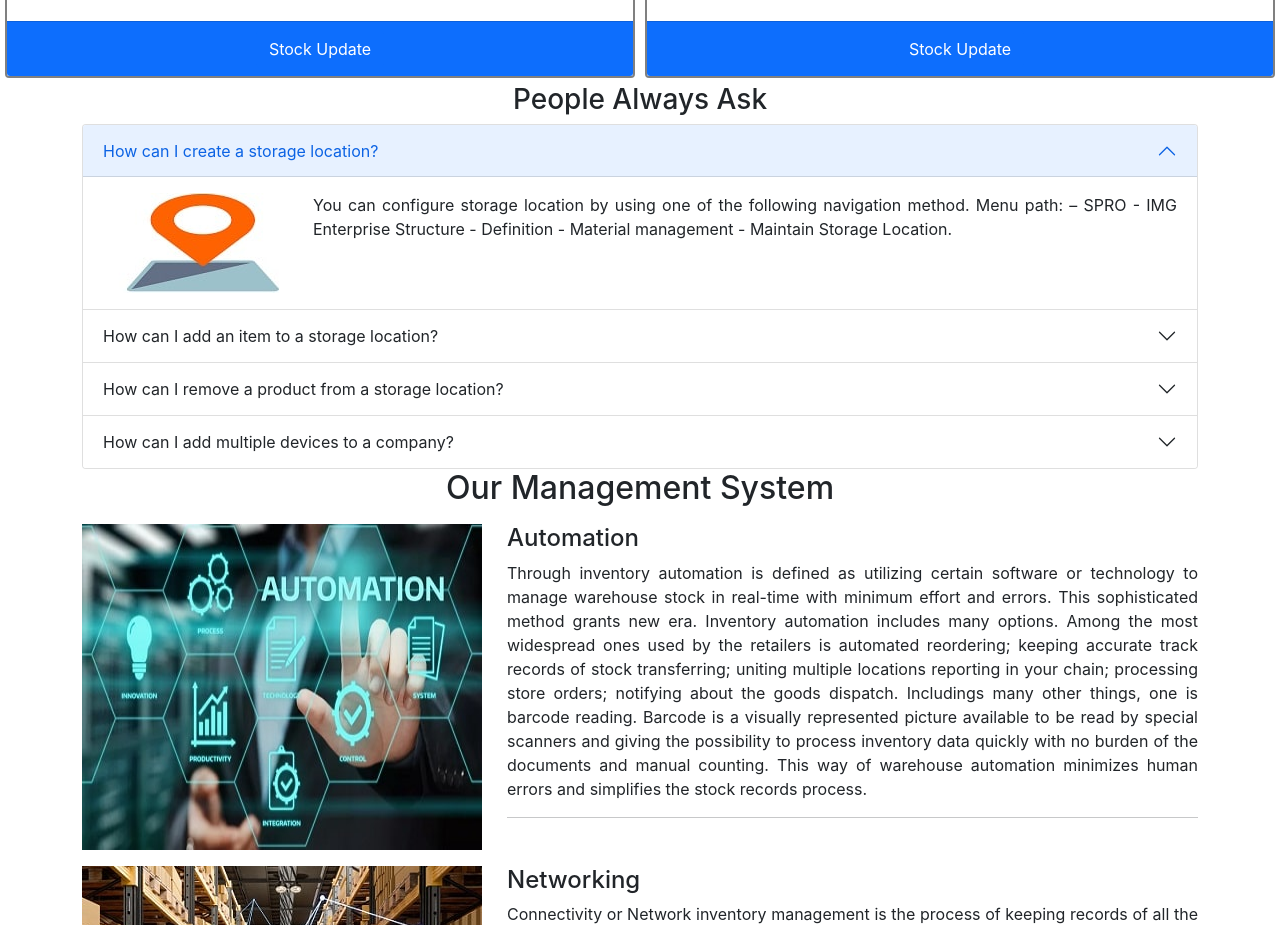
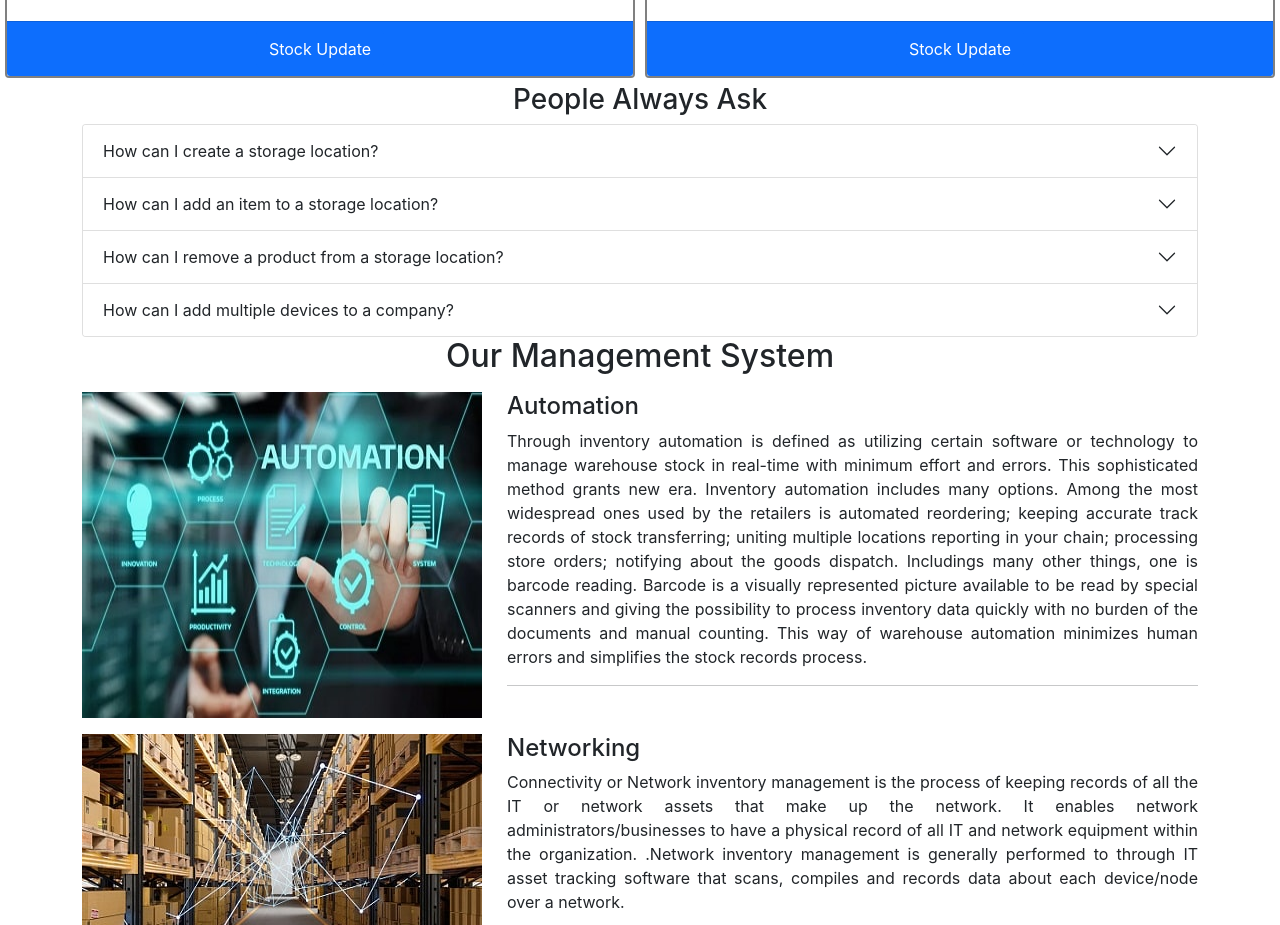
Before and after one commit to projit-1/projects-warhouse-client, a React (Create React App) app: page / in a window 1280 px wide. Shown: the part 3200-4125 px from the top of the page. Built offline with nearby package versions, Linux system fonts and the light colour scheme.

Commit message:
done by 1/5

```diff
--- a/src/Pages/FAQs/Faqs.js
+++ b/src/Pages/FAQs/Faqs.js
@@ -9,7 +9,7 @@ const Faqs = () => {
     return (
         <div className='container'>
             <h3>People Always Ask </h3>
-            <Accordion defaultActiveKey={['0']} alwaysOpen>
+            <Accordion >
                 <Accordion.Item eventKey="0">
                     <Accordion.Header>How can I create a storage location?</Accordion.Header>
                     <Accordion.Body className='faqs-p d-flex'>
```
